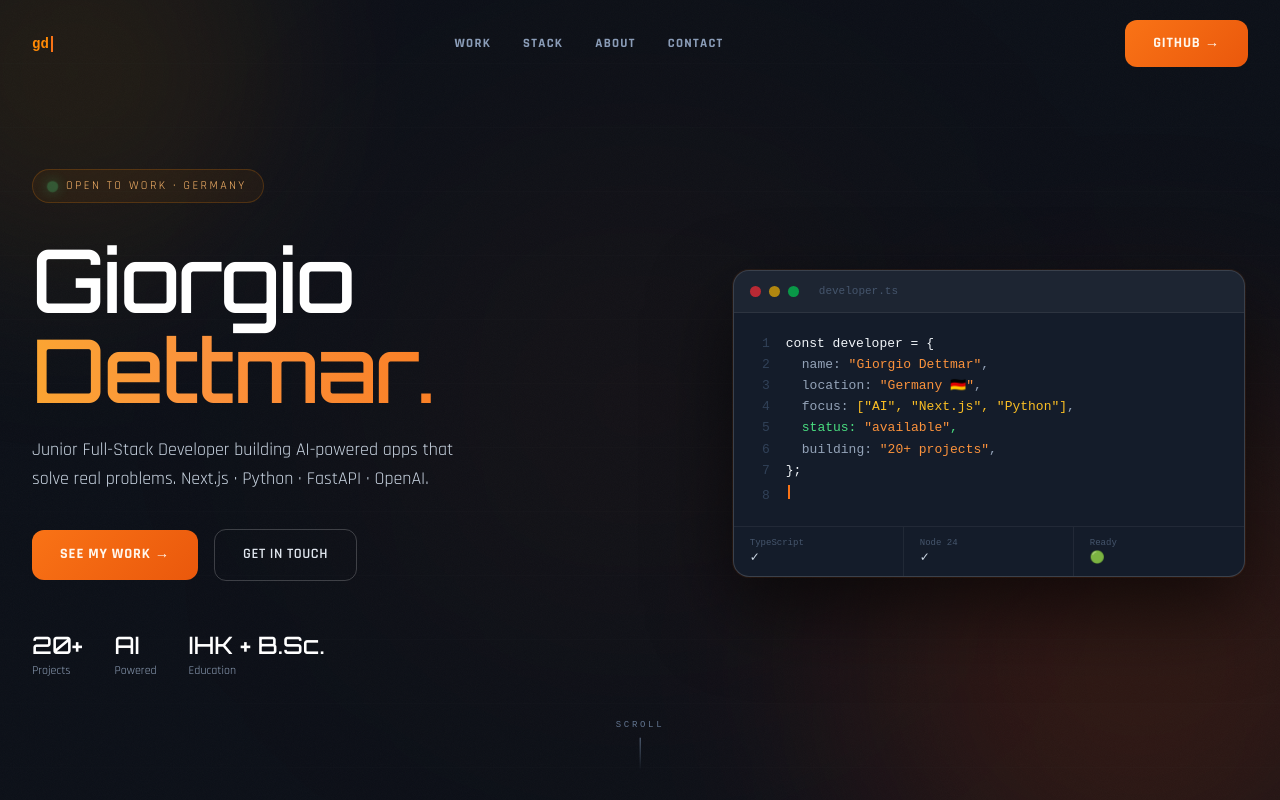
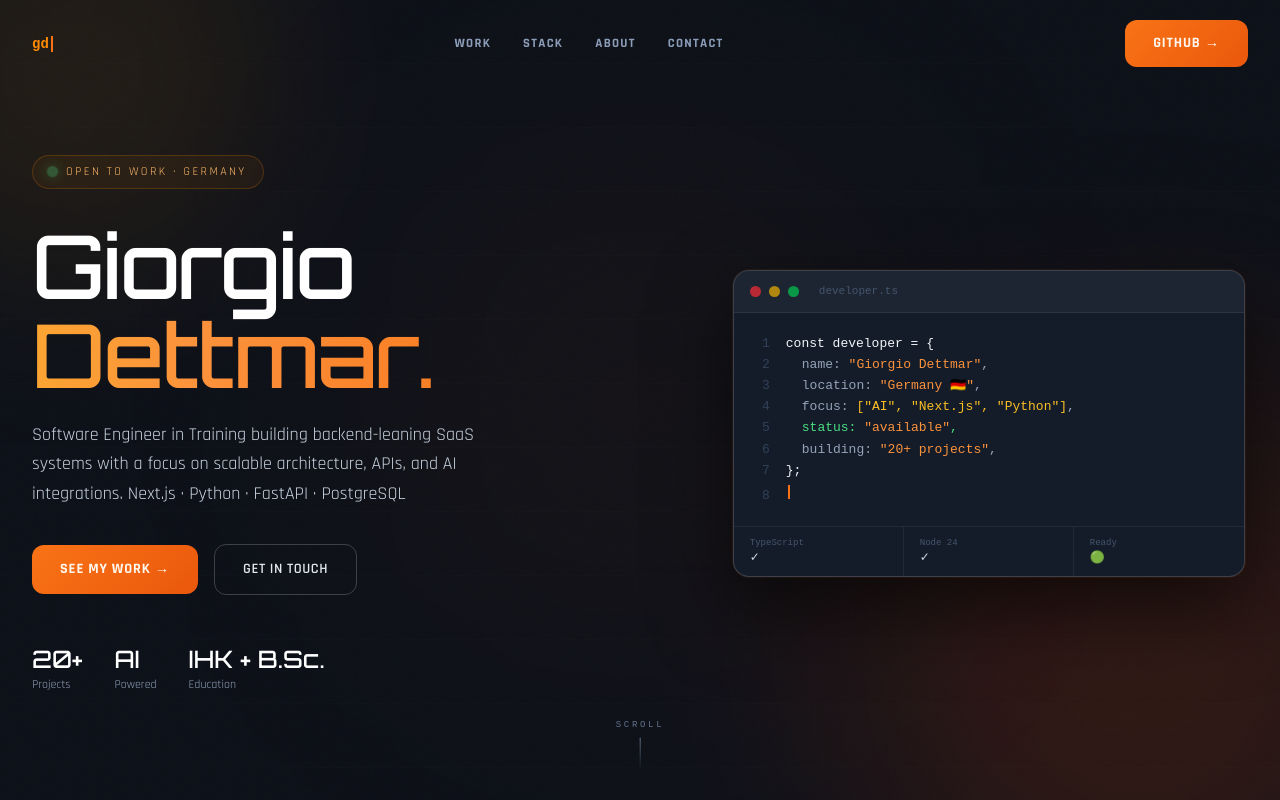
Before and after one commit to Giorgiod91/portfolio, a Next.js app: page / in a window 1280 px wide. Shown: the top 800 px of the page. Built offline with nearby package versions, Linux system fonts and the light colour scheme.

Commit message:
Update introduction text for software engineer role

```diff
--- a/src/app/page.tsx
+++ b/src/app/page.tsx
@@ -480,8 +480,8 @@ function Hero() {
               transition={{ duration: 0.6, delay: 0.24 }}
               className="mt-5 max-w-md text-base leading-relaxed text-slate-300 sm:text-lg"
             >
-              Junior Full-Stack Developer building AI-powered apps that solve real
-              problems. Next.js · Python · FastAPI · OpenAI.
+          Software Engineer in Training building backend-leaning SaaS systems with a focus on scalable architecture, APIs, and AI integrations.
+Next.js · Python · FastAPI · PostgreSQL
             </motion.p>
 
             <motion.div
```
